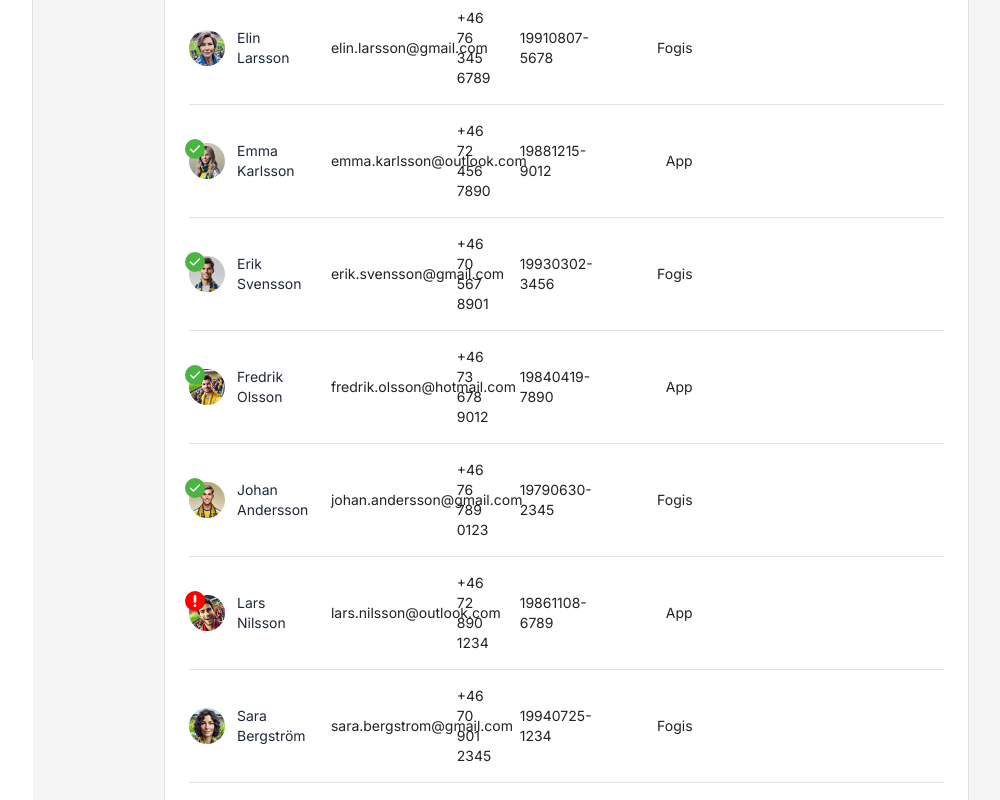
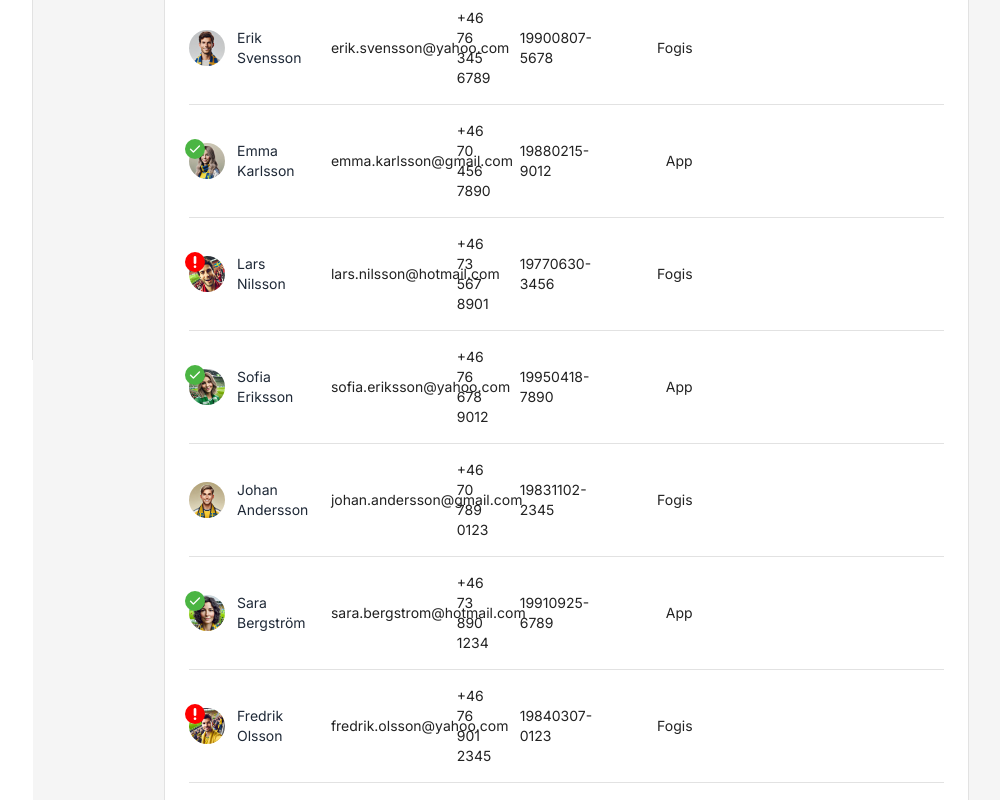
Before and after one commit to DanBilly13/SwAdmin, a React (Vite) app: page /tables in a window 1280 px wide. Shown: the part 440-1240 px from the top of the page, without its empty margins (180-1180 px from the left). Built offline with nearby package versions, Linux system fonts and the light colour scheme; the HTML template or start-up script is replaced by a standard one.

Commit message:
Update image paths to work in both dev and prod environments

```diff
--- a/src/data/users.ts
+++ b/src/data/users.ts
@@ -11,6 +11,14 @@ export interface User {
   account: AccountStatus;
 }
 
+// Helper function to get the correct image path based on environment
+const getImagePath = (imageName: string) => {
+  // Check if we're in development mode
+  const isDev = import.meta.env.DEV;
+  const basePath = isDev ? '' : '/SwAdmin';
+  return `${basePath}/images/avatars/${imageName}`;
+};
+
 export const users: User[] = [
   {
     id: '1',
@@ -19,7 +27,7 @@ export const users: User[] = [
     mobile: '+46 70 123 4567',
     personnr: '19750113-2877',
     source: 'Fogis',
-    avatar: '/images/avatars/AndersPersson.jpg',
+    avatar: getImagePath('AndersPersson.jpg'),
     account: 'Active'
   },
   {
@@ -29,87 +37,87 @@ export const users: User[] = [
     mobile: '+46 73 234 5678',
     personnr: '19820524-1234',
     source: 'App',
-    avatar: '/images/avatars/AnnaJohansson.jpg',
+    avatar: getImagePath('AnnaJohansson.jpg'),
     account: 'Suspended'
   },
   {
     id: '3',
-    name: 'Elin Larsson',
-    email: 'elin.larsson@gmail.com',
+    name: 'Erik Svensson',
+    email: 'erik.svensson@yahoo.com',
     mobile: '+46 76 345 6789',
-    personnr: '19910807-5678',
+    personnr: '19900807-5678',
     source: 'Fogis',
-    avatar: '/images/avatars/ElinLarsson.jpg',
+    avatar: getImagePath('ErikSvensson.jpg'),
     account: 'None'
   },
   {
     id: '4',
     name: 'Emma Karlsson',
-    email: 'emma.karlsson@outlook.com',
-    mobile: '+46 72 456 7890',
-    personnr: '19881215-9012',
+    email: 'emma.karlsson@gmail.com',
+    mobile: '+46 70 456 7890',
+    personnr: '19880215-9012',
     source: 'App',
-    avatar: '/images/avatars/EmmaKarlsson.jpg',
+    avatar: getImagePath('EmmaKarlsson.jpg'),
     account: 'Active'
   },
   {
     id: '5',
-    name: 'Erik Svensson',
-    email: 'erik.svensson@gmail.com',
-    mobile: '+46 70 567 8901',
-    personnr: '19930302-3456',
+    name: 'Lars Nilsson',
+    email: 'lars.nilsson@hotmail.com',
+    mobile: '+46 73 567 8901',
+    personnr: '19770630-3456',
     source: 'Fogis',
-    avatar: '/images/avatars/ErikSvensson.jpg',
-    account: 'Active'
+    avatar: getImagePath('LarsNilsson.jpg'),
+    account: 'Suspended'
   },
   {
     id: '6',
-    name: 'Fredrik Olsson',
-    email: 'fredrik.olsson@hotmail.com',
-    mobile: '+46 73 678 9012',
-    personnr: '19840419-7890',
+    name: 'Sofia Eriksson',
+    email: 'sofia.eriksson@yahoo.com',
+    mobile: '+46 76 678 9012',
+    personnr: '19950418-7890',
     source: 'App',
-    avatar: '/images/avatars/FredrikOlsson.jpg',
+    avatar: getImagePath('SofieEriksson.jpg'),
     account: 'Active'
   },
   {
     id: '7',
     name: 'Johan Andersson',
     email: 'johan.andersson@gmail.com',
-    mobile: '+46 76 789 0123',
-    personnr: '19790630-2345',
+    mobile: '+46 70 789 0123',
+    personnr: '19831102-2345',
     source: 'Fogis',
-    avatar: '/images/avatars/JohanAndersson.jpg',
+    avatar: getImagePath('JohanAndersson.jpg'),
+    account: 'None'
+  },
+  {
+    id: '8',
+    name: 'Sara Bergström',
+    email: 'sara.bergstrom@hotmail.com',
+    mobile: '+46 73 890 1234',
+    personnr: '19910925-6789',
+    source: 'App',
+    avatar: getImagePath('SaraBergstrom.jpg'),
     account: 'Active'
   },
   {
-    id: '8',
-    name: 'Lars Nilsson',
-    email: 'lars.nilsson@outlook.com',
-    mobile: '+46 72 890 1234',
-    personnr: '19861108-6789',
-    source: 'App',
-    avatar: '/images/avatars/LarsNilsson.jpg',
+    id: '9',
+    name: 'Fredrik Olsson',
+    email: 'fredrik.olsson@yahoo.com',
+    mobile: '+46 76 901 2345',
+    personnr: '19840307-0123',
+    source: 'Fogis',
+    avatar: getImagePath('FredrikOlsson.jpg'),
     account: 'Suspended'
   },
   {
-    id: '9',
-    name: 'Sara Bergström',
-    email: 'sara.bergstrom@gmail.com',
-    mobile: '+46 70 901 2345',
-    personnr: '19940725-1234',
-    source: 'Fogis',
-    avatar: '/images/avatars/SaraBergstrom.jpg',
-    account: 'None'
-  },
-  {
     id: '10',
-    name: 'Sofie Eriksson',
-    email: 'sofie.eriksson@hotmail.com',
-    mobile: '+46 73 012 3456',
-    personnr: '19900913-5678',
+    name: 'Elin Larsson',
+    email: 'elin.larsson@gmail.com',
+    mobile: '+46 70 012 3456',
+    personnr: '19930712-4567',
     source: 'App',
-    avatar: '/images/avatars/SofieEriksson.jpg',
+    avatar: getImagePath('ElinLarsson.jpg'),
     account: 'Active'
   }
 ];
```
Also changed, not shown: 2 other files (tests, documents, lock files or other folders).
